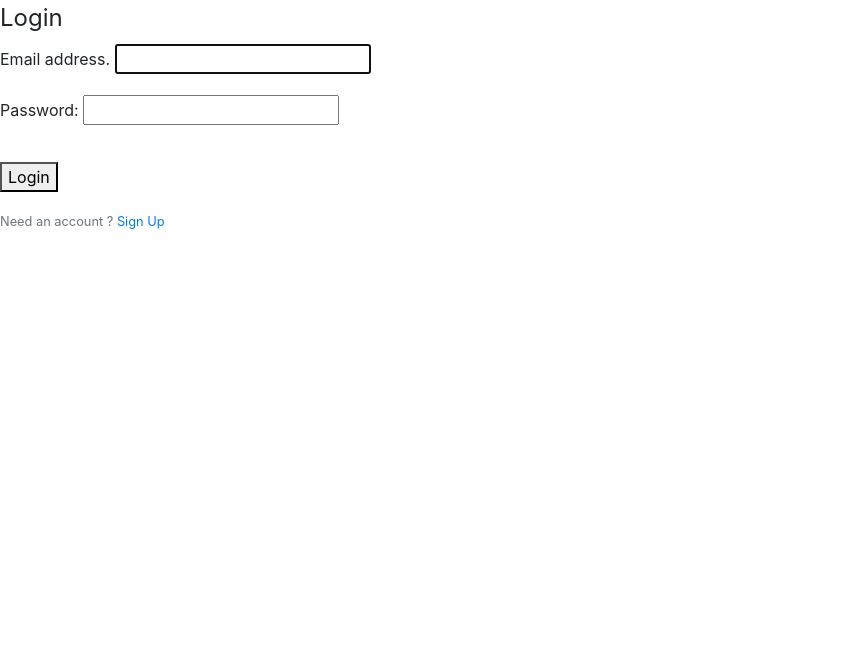
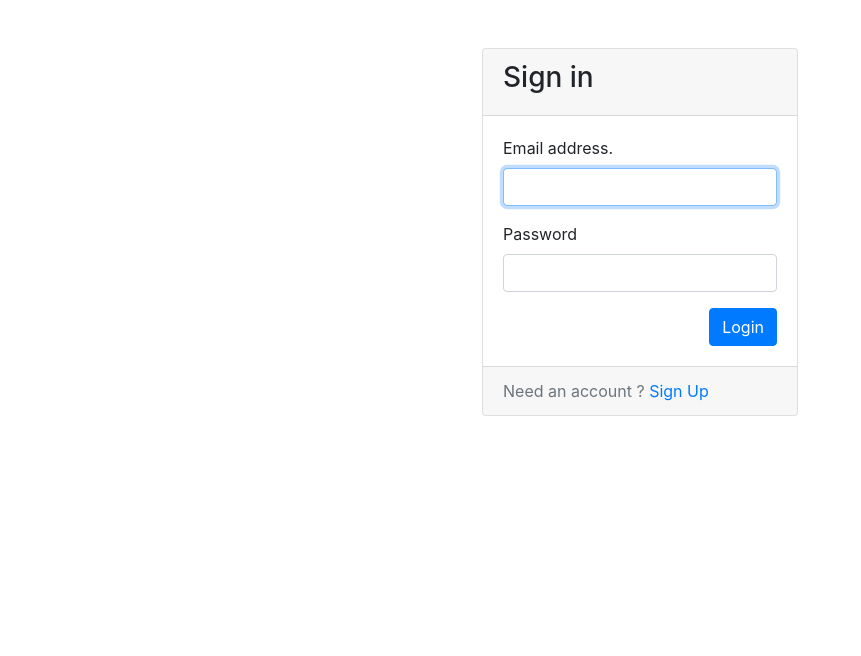
Before and after one commit to khristovv/askme, a Django app: page /login/ in a window 1280 px wide. Shown: the top 656 px of the page, without its empty margins (0-861 px from the left). Before the commit the page ends 229 px from the top, so only its background shows below. Run offline with Django 3.2, Linux system fonts and the light colour scheme; some libraries are stand-ins or nearby versions.

Commit message:
Added bootstrap to login form

```diff
--- a/askme/users/templates/users/login.html
+++ b/askme/users/templates/users/login.html
@@ -1,20 +1,26 @@
 {% extends "core/base.html" %}
+{% load crispy_forms_tags %}
 {% block content %}
-    <div class="content-section">
-        <form method="POST">
-            {% csrf_token %}
-            <fieldset class="form-group">
-                <legend>Login</legend>
-                {{ form.as_p }}
-            </fieldset>
-            <div class="form-group">
-                <button type="submit">Login</button>
+    <div class="container mt-5">
+        <div class="d-flex justify-content-center">
+            <div class="card">
+                <div class="card-header">
+                    <h3>Sign in</h3>
+                </div>
+                <div class="card-body">
+                    <form method="POST">
+                        {% csrf_token %}
+                        {{form.username|as_crispy_field}}
+                        {{form.password|as_crispy_field}}
+                        <div class="form-group">
+                            <button class="btn float-right btn-primary" type="submit">Login</button>
+                        </div>
+                    </form>
+                </div>
+                <div class="card-footer text-muted">
+                    Need an account ? <a href="{% url 'register' %}">Sign Up</a>
+                </div>
             </div>
-        </form>
-        <div>
-            <small class="text-muted">
-                Need an account ? <a href="{% url 'register' %}">Sign Up</a>
-            </small>
         </div>
     </div>
 {% endblock %}
```
